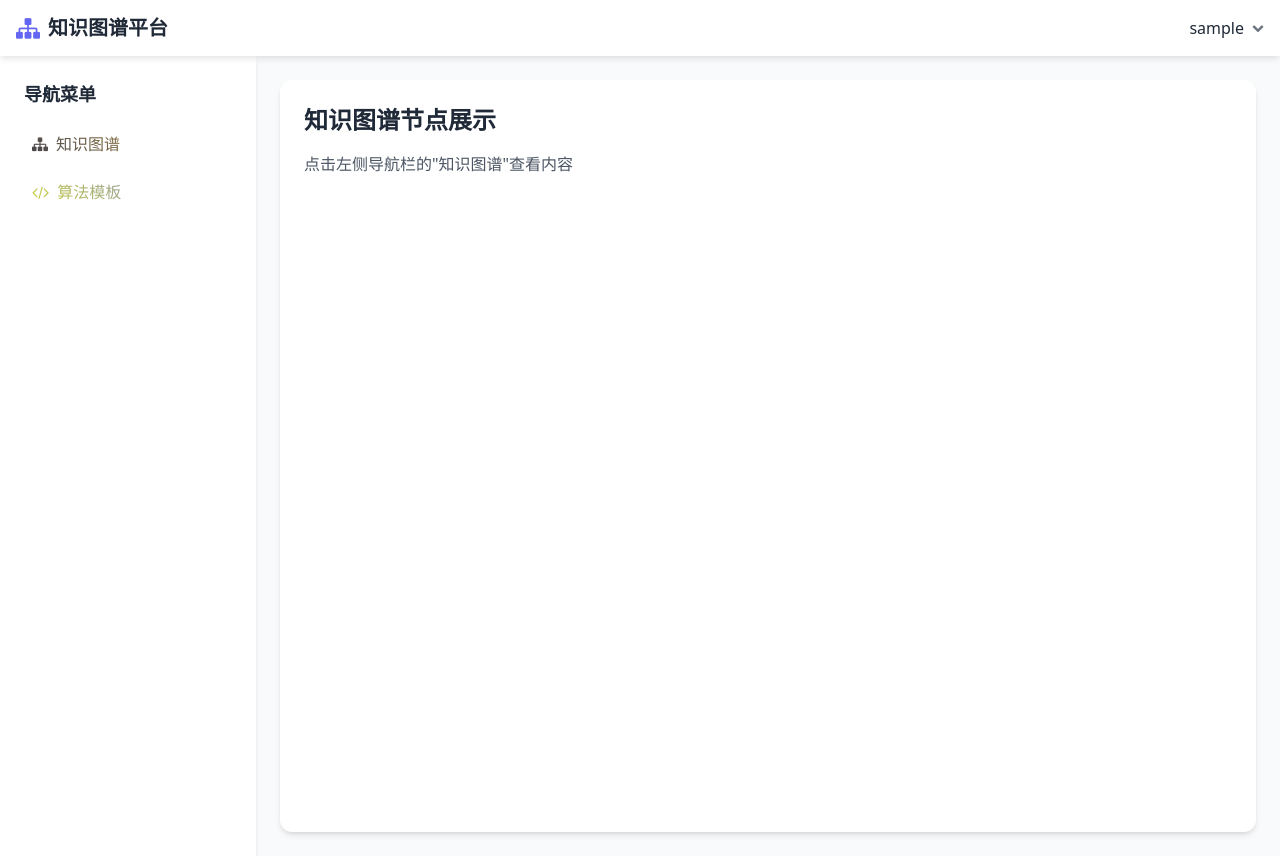
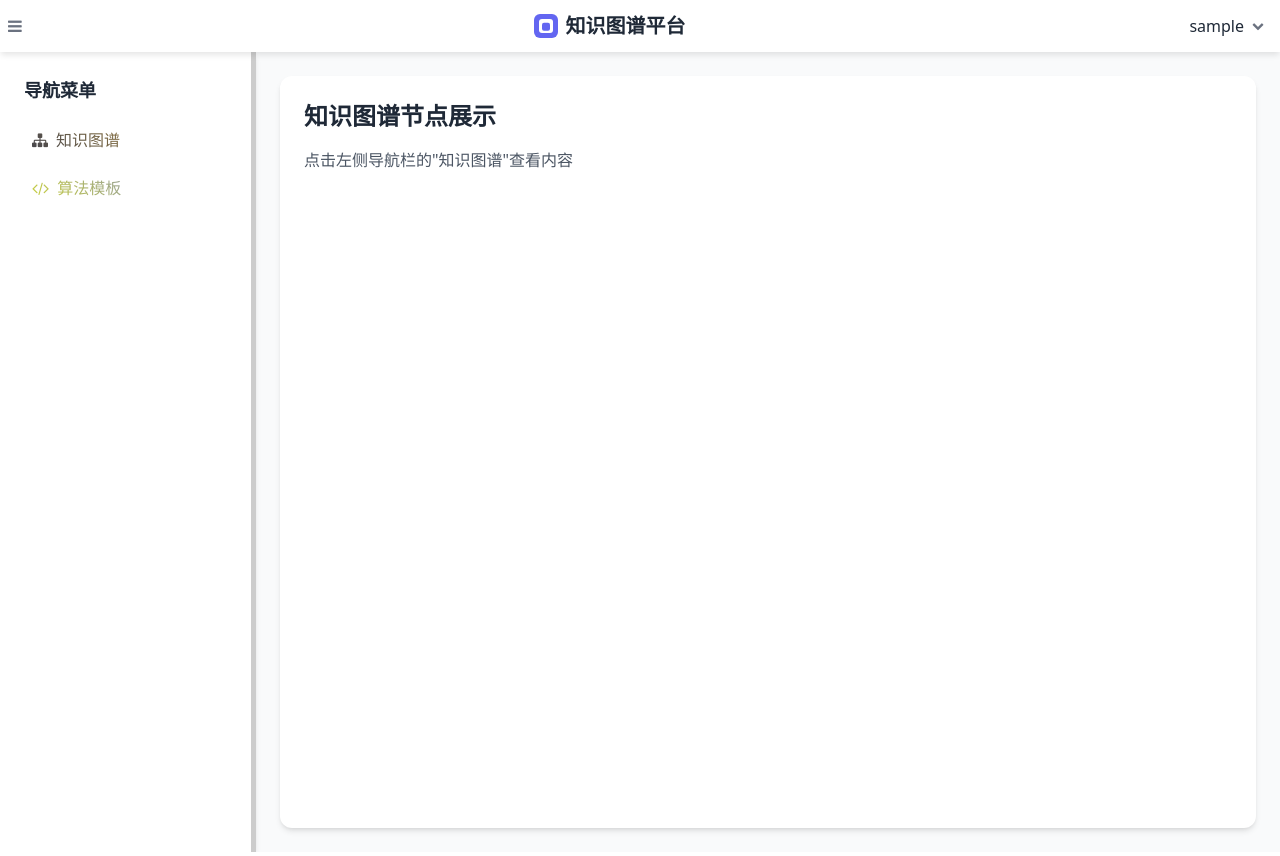
Before and after one commit to hueryan/thesis_undergraduate, a Flask app: page /main in a window 1280 px wide. Run offline with Flask 3, Linux system fonts and the light colour scheme; the visitor is signed in with stand-in values (Sample User, id 1); parts of the project's set-up code (start-up, migrations or seed data) failed here and were passed over; some libraries are stand-ins or nearby versions.

Commit message:
实现导航栏缩放

```diff
--- a/templates/main.html
+++ b/templates/main.html
@@ -42,6 +42,63 @@
                 text-fill-color: transparent;
                 -webkit-text-fill-color: transparent;
             }
+
+            /* 新增样式：左侧导航栏收缩状态 */
+            .sidebar-collapsed {
+                width: 0;
+                padding: 0;
+                overflow: hidden;
+            }
+
+            /* 新增样式：主内容区域在导航栏收缩时的样式 */
+            .main-expanded {
+                margin-left: 0;
+            }
+
+            /* 新增样式：拖拽条 */
+            .resizer {
+                position: absolute;
+                top: 0;
+                right: 0;
+                width: 5px;
+                height: 100%;
+                cursor: col-resize;
+                background-color: #ccc;
+            }
+
+            /* 新增：豆包风格图标 */
+            .doubao-icon {
+                display: inline-block;
+                width: 24px;
+                height: 24px;
+                background-color: #6366F1;
+                border-radius: 6px;
+                position: relative;
+            }
+
+            .doubao-icon::before {
+                content: '';
+                position: absolute;
+                top: 50%;
+                left: 50%;
+                transform: translate(-50%, -50%);
+                width: 14px;
+                height: 14px;
+                background-color: white;
+                border-radius: 3px;
+            }
+
+            .doubao-icon::after {
+                content: '';
+                position: absolute;
+                top: 50%;
+                left: 50%;
+                transform: translate(-50%, -40%);
+                width: 8px;
+                height: 8px;
+                background-color: #6366F1;
+                border-radius: 2px;
+            }
         }
     </style>
 </head>
@@ -49,14 +106,19 @@
 <body class="font-inter bg-gray-50 text-gray-800 min-h-screen flex flex-col">
     <!-- 顶部导航栏 -->
     <header class="bg-white nav-shadow sticky top-0 z-50">
-        <div class="container mx-auto px-4 py-3 flex justify-between items-center">
-            <div class="flex items-center space-x-2">
-                <i class="fa fa-sitemap text-primary text-2xl"></i>
+        <div class="container mx-auto px-0 py-3 flex justify-between items-center">
+            <!-- 新增：收缩/展开导航栏按钮 -->
+            <button id="sidebar-toggle" class="ml-2 text-gray-500 hover:text-gray-700 focus:outline-none"
+                title="收缩/展开导航栏">
+                <i class="fa fa-bars"></i>
+            </button>
+            <div class="flex items-center space-x-2 ml-2">
+                <div class="doubao-icon"></div>
                 <h1 class="text-xl font-bold text-gray-800">知识图谱平台</h1>
             </div>
 
             <!-- 用户信息区域 -->
-            <div class="relative group">
+            <div class="relative group mr-4">
                 <div class="flex items-center space-x-2 cursor-pointer">
                     {% if session.get('role') == -1 %}
                         <span class="px-2 py-1 rounded bg-admin/10 text-admin text-sm font-medium">管理员</span>
@@ -93,7 +155,7 @@
     <!-- 主内容区域 -->
     <div class="flex min-h-screen-without-header">
         <!-- 左侧导航栏 -->
-        <aside class="w-64 bg-white shadow-md p-6 h-screen sticky top-0 overflow-y-auto">
+        <aside id="sidebar" class="w-64 bg-white shadow-md p-6 h-screen sticky top-0 overflow-y-auto relative">
             <h2 class="text-lg font-bold text-gray-800 mb-4">导航菜单</h2>
             <ul class="space-y-2">
                 <li>
@@ -121,10 +183,11 @@
                     </li>
                 {% endif %} -->
             </ul>
+            <!-- 新增：拖拽条 -->
+            <div class="resizer" id="resizer"></div>
         </aside>
         <!-- 主内容 -->
-
-        <main class="flex-1 p-6 overflow-y-auto">
+        <main id="main-content" class="flex-1 p-6 overflow-y-auto">
             <div class="bg-white rounded-xl shadow-md p-6 h-full" id="content-area">
                 {% if leaf_nodes %}
                     <!-- 直接渲染知识图谱内容 -->
@@ -261,6 +324,42 @@
                 const color2 = getRandomColor();
                 text.style.backgroundImage = `linear-gradient(45deg, ${color1}, ${color2})`;
             });
+
+            // 处理左侧导航栏收缩/展开
+            const sidebar = document.getElementById('sidebar');
+            const mainContent = document.getElementById('main-content');
+            const sidebarToggle = document.getElementById('sidebar-toggle');
+
+            sidebarToggle.addEventListener('click', function () {
+                sidebar.classList.toggle('sidebar-collapsed');
+                mainContent.classList.toggle('main-expanded');
+            });
+
+            // 处理左侧导航栏拖拽调整大小
+            const resizer = document.getElementById('resizer');
+            let isResizing = false;
+
+            resizer.addEventListener('mousedown', function (e) {
+                isResizing = true;
+                document.body.style.cursor = 'col-resize';
+            });
+
+            document.addEventListener('mousemove', function (e) {
+                if (isResizing) {
+                    const newWidth = e.clientX;
+                    // 限制最小宽度
+                    if (newWidth >= 64) {
+                        sidebar.style.width = newWidth + 'px';
+                    }
+                }
+            });
+
+            document.addEventListener('mouseup', function () {
+                if (isResizing) {
+                    isResizing = false;
+                    document.body.style.cursor = 'default';
+                }
+            });
         });
 
         document.addEventListener('DOMContentLoaded', function () {
```
Also changed, not shown: templates/admin/admin_base.html (+56 -4 lines).
